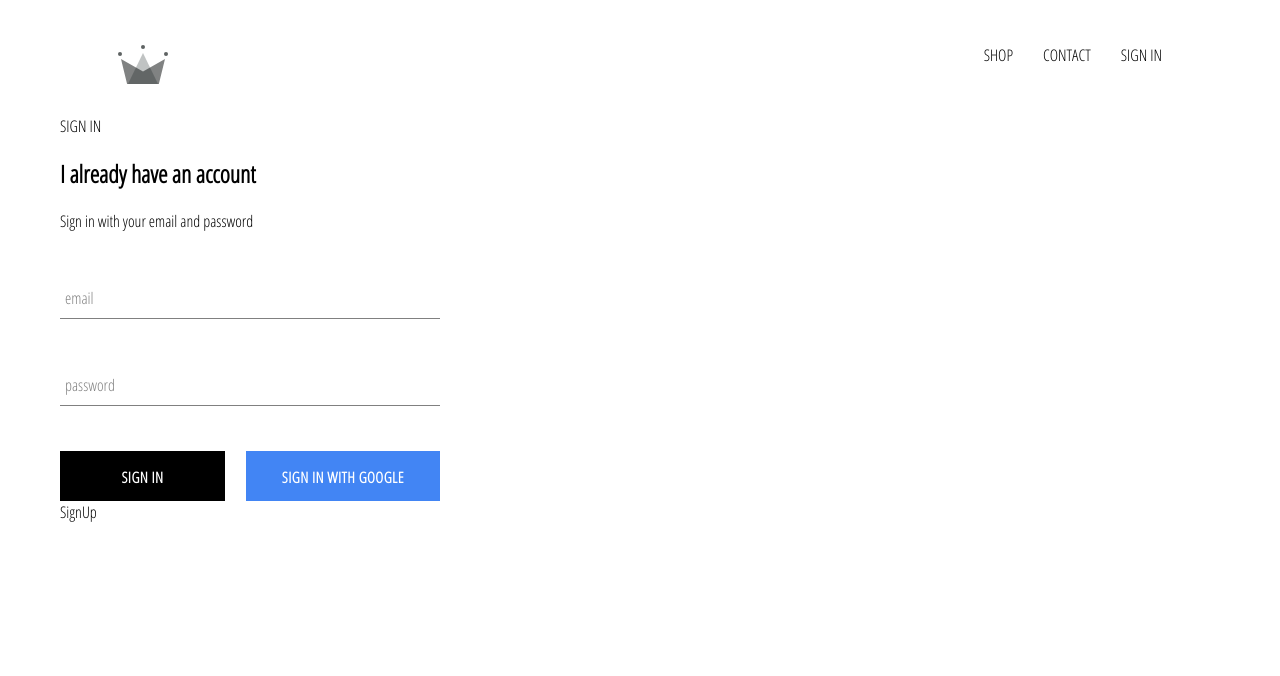
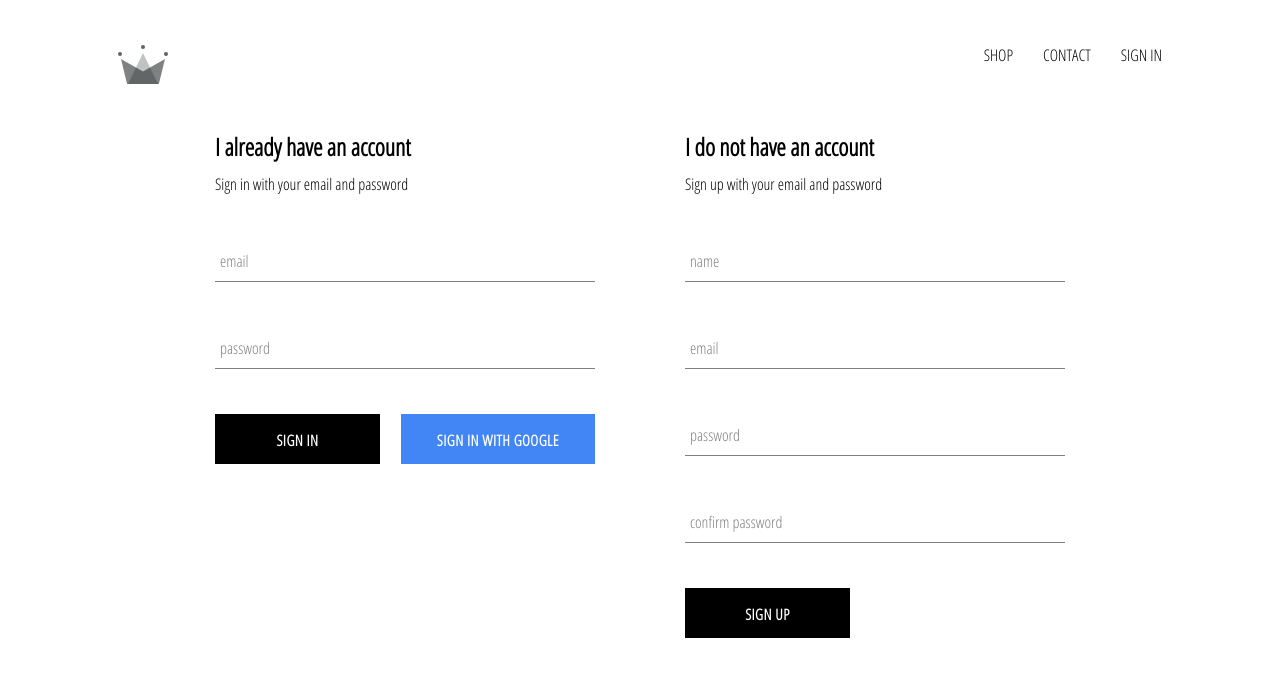
Before and after one commit to eduardoegb/crwn-clothing, a React (Create React App) app: page /signin in a window 1280 px wide. Shown: the top 676 px of the page. Built offline with nearby package versions, Linux system fonts and the light colour scheme; no server answers.

Commit message:
Sign up component, signing with email and password added

```diff
--- a/src/components/SignIn/SignIn.js
+++ b/src/components/SignIn/SignIn.js
@@ -1,12 +1,16 @@
 import React, { Component } from 'react';
+
+import FormInput from '../FormInput/FormInput';
+import CustomButton from '../CustomButton/CustomButton';
+
+import { signInWithGoogle } from '../../firebase/firebase';
+
 import './SignIn.scss';
-import FormInput from '../FormInput/FormInput';
-import CustomButton from '../CustomButton/CustomButton'
-import { signInWithGoogle } from '../../firebase/firebase';
 
 class SignIn extends Component {
 	constructor() {
 		super();
+
 		this.state = {
 			password: '',
 			email: ''
@@ -19,20 +23,23 @@
 	}
 
 	handleChange = (event) => {
-		const {name, value} = event.target
-			this.setState({[name]: value}, console.log(name));
+		const { name, value } = event.target;
+
+		this.setState({[name]: value});
 	}
 
 	render() {
+		const { email, password } = this.state;
+
 		return (
 			<div className="sign-in">
-				<h2>I already have an account</h2>
+				<h2 className="title">I already have an account</h2>
 				<span>Sign in with your email and password</span>
 				<form onSubmit={this.handleSubmit}>
 					<FormInput
 						name="email"
 						type="email"
-						value={this.state.email}
+						value={email}
 						required
 						label="email"
 						handleChange={this.handleChange}
@@ -40,7 +47,7 @@
 					<FormInput
 						name="password"
 						type="password"
-						value={this.state.password}
+						value={password}
 						required
 						label="password"
 						handleChange={this.handleChange}
--- a/src/components/SignIn/SignIn.scss
+++ b/src/components/SignIn/SignIn.scss
@@ -4,9 +4,9 @@
 	flex-direction: column;
 }
 
-// .title {
-// 	margin: 10px 0;
-// }
+.title {
+	margin: 10px 0;
+}
 
 .buttons {
 	display: flex;
--- a/src/components/SignUp/SignUp.js
+++ b/src/components/SignUp/SignUp.js
@@ -1,11 +1,97 @@
 import React, { Component } from 'react';
+
+import FormInput from '../FormInput/FormInput';
+import CustomButton from '../CustomButton/CustomButton';
+
+import { auth, createUserProfileDoc } from '../../firebase/firebase';
+
 import './SignUp.scss';
 
 class SignUp extends Component {
+	constructor() {
+		super();
+
+		this.state = {
+			displayName: '',
+			email: '',
+			password: '',
+			confirmPassword: ''
+		}
+	}
+
+	handleSubmit = async event => {
+		event.preventDefault();
+
+		const { displayName, email, password, confirmPassword } = this.state;
+
+		if (password!==confirmPassword) {
+			alert("Passwords don't match");
+			return;
+		}
+
+		try {
+			const { user } = await auth.createUserWithEmailAndPassword(email, password);
+
+			createUserProfileDoc(user, { displayName });
+			this.setState({
+				displayName: '',
+				email: '',
+				password: '',
+				confirmPassword: ''
+			});
+		} catch (error) {
+			console.error(error);
+		}
+	}
+
+	handleChange = event => {
+		const { name, value } = event.target;
+
+		this.setState({[name]: value});
+	}
+
 	render() {
+		const { displayName, email, password, confirmPassword } = this.state;
+
 		return (
-			<div>
-				SignUp
+			<div className='sign-up'>
+				<h2 className='title'>I do not have an account</h2>
+				<span>Sign up with your email and password</span>
+				<form className='sign-up-form' onSubmit={this.handleSubmit}>
+					<FormInput
+						type='text'
+						name='displayName'
+						value={displayName}
+						required
+						label="name"
+						handleChange={this.handleChange}
+					/>
+					<FormInput
+						type='email'
+						name='email'
+						value={email}
+						required
+						label="email"
+						handleChange={this.handleChange}
+					/>
+					<FormInput
+						type='password'
+						name='password'
+						value={password}
+						required
+						label="password"
+						handleChange={this.handleChange}
+					/>
+					<FormInput
+						type='password'
+						name='confirmPassword'
+						value={confirmPassword}
+						required
+						label="confirm password"
+						handleChange={this.handleChange}
+					/>
+					<CustomButton type='submit'>Sign Up</CustomButton>
+				</form>
 			</div>
 		)
 	}
--- a/src/components/SignUp/SignUp.scss
+++ b/src/components/SignUp/SignUp.scss
@@ -0,0 +1,9 @@
+.sign-up {
+    display: flex;
+    flex-direction: column;
+    width: 380px;
+
+    .title {
+      margin: 10px 0;
+    }
+}
--- a/src/firebase/firebase.js
+++ b/src/firebase/firebase.js
@@ -16,7 +16,7 @@
 export const createUserProfileDoc = async (userAuth, additionalData) => {
 	if (!userAuth) return;
 
-	const userRef = firestore.doc(`users/${userAuth.uid}`);
+	const userRef = firestore.doc(`users/${userAuth.uid	}`);
 	const snapShot = await userRef.get();
 
 	if (!snapShot.exists) {
--- a/src/pages/SigninPage/SigninPage.js
+++ b/src/pages/SigninPage/SigninPage.js
@@ -5,8 +5,7 @@
 
 const SigninPage = () => {
 	return (
-		<div className="signin">
-			SIGN IN
+		<div className="sign-in-and-sign-up">
 			<SignIn />
 			<SignUp />
 		</div>
--- a/src/pages/SigninPage/SigninPage.scss
+++ b/src/pages/SigninPage/SigninPage.scss
@@ -0,0 +1,6 @@
+.sign-in-and-sign-up {
+    width: 850px;
+    display: flex;
+    justify-content: space-between;
+    margin: 30px auto;
+  }
```
